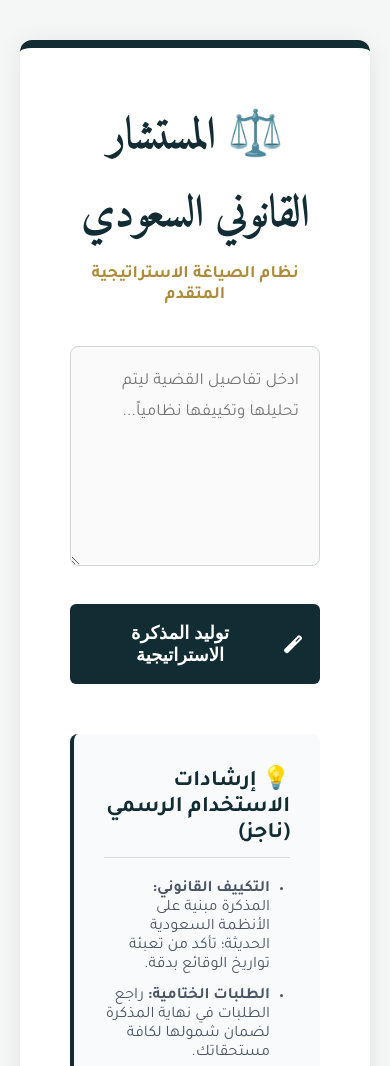
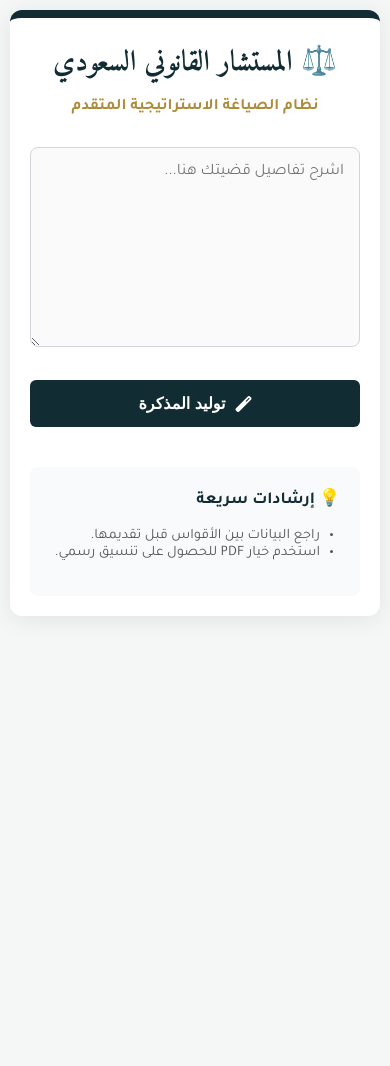
Before and after one commit to anaspppp6-source/saudi-legal-assistant, a website: page index.html in a window 390 px wide. Shown: the top 1066 px of the page. After the commit the page ends 844 px from the top, so only its background shows below. Drawn offline with Linux system fonts and the light colour scheme.

Commit message:
Update index.html

```diff
--- a/index.html
+++ b/index.html
@@ -3,23 +3,21 @@
 <head>
     <meta charset="UTF-8">
     <meta name="viewport" content="width=device-width, initial-scale=1.0">
-    <title>المساعد القانوني السعودي | منصة الخبير</title>
+    <title>المستشار القانوني السعودي | منصة الخبير</title>
     <link href="https://fonts.googleapis.com/css2?family=Amiri:wght@400;700&family=Tajawal:wght@400;700&display=swap" rel="stylesheet">
     <link rel="stylesheet" href="https://cdnjs.cloudflare.com/ajax/libs/font-awesome/6.0.0/css/all.min.css">
     <style>
-        /* تنسيق فائق: ألوان مستوحاة من الهوية البصرية الحكومية الحديثة */
         :root {
-            --primary: #122c34; /* كحلي ملكي */
-            --gold: #ad8b3a;    /* ذهبي مطفي */
-            --bg: #f4f7f6;      /* رمادي فاتح جداً */
-            --accent: #2c5e5e;  /* أخضر زمردي غامق */
+            --primary: #122c34;
+            --gold: #ad8b3a;
+            --bg: #f4f7f6;
         }
 
         body {
             font-family: 'Tajawal', sans-serif;
             background-color: var(--bg);
             margin: 0;
-            padding: 40px 20px;
+            padding: 20px; /* تقليل الحشو ليتناسب مع الجوال */
             color: #333;
         }
 
@@ -27,174 +25,128 @@
             max-width: 900px;
             margin: auto;
             background: #ffffff;
-            padding: 50px;
+            padding: 30px; /* حشو مرن */
             border-radius: 12px;
             box-shadow: 0 4px 25px rgba(0,0,0,0.08);
             border-top: 8px solid var(--primary);
-            position: relative;
         }
 
-        /* تنسيق العنوان بطريقة الشركات الكبرى */
-        .header-section { text-align: center; margin-bottom: 40px; }
         h1 {
             color: var(--primary);
             font-family: 'Amiri', serif;
-            font-size: 2.8em;
+            font-size: 2.2em; /* حجم خط متكيف */
             margin: 0;
-            letter-spacing: -1px;
+            text-align: center;
         }
+
         .subtitle {
             color: var(--gold);
             font-weight: 700;
-            font-size: 1.1em;
+            font-size: 1em;
             margin-top: 10px;
-            text-transform: uppercase;
+            text-align: center;
+            margin-bottom: 30px;
         }
 
-        /* حقل النص */
         textarea {
             width: 100%;
-            height: 220px;
-            padding: 20px;
+            height: 200px;
+            padding: 15px;
             border: 1px solid #d1d5db;
             border-radius: 8px;
-            font-size: 17px;
+            font-size: 16px;
             font-family: 'Tajawal';
             box-sizing: border-box;
-            transition: all 0.3s ease;
             background: #fafafa;
-            line-height: 1.8;
-        }
-        textarea:focus {
-            border-color: var(--primary);
-            outline: none;
-            background: #fff;
-            box-shadow: 0 0 0 4px rgba(18, 44, 52, 0.05);
         }
 
-        /* مجموعة الأزرار */
-        .button-group { display: flex; gap: 15px; margin-top: 30px; }
+        /* جعل الأزرار مرنة: بجانب بعض في الماك، وتحت بعض في الجوال */
+        .button-group {
+            display: flex;
+            flex-wrap: wrap; /* يسمح بالنزول لسطر جديد */
+            gap: 10px;
+            margin-top: 25px;
+        }
 
         button {
-            flex: 2;
+            flex: 1 1 200px; /* يتمدد ليملأ المساحة */
             background: var(--primary);
             color: white;
-            padding: 18px;
+            padding: 16px;
             border: none;
             border-radius: 6px;
-            font-size: 18px;
+            font-size: 17px;
             cursor: pointer;
-            transition: 0.3s;
             font-weight: bold;
             display: flex;
             align-items: center;
             justify-content: center;
-            gap: 12px;
+            gap: 10px;
         }
 
-        .btn-download {
-            flex: 1;
-            background: var(--gold);
-            display: none;
-        }
-
-        button:hover {
-            filter: brightness(1.2);
-            transform: translateY(-2px);
-        }
+        .btn-download { background: var(--gold); display: none; }
 
         /* أيقونة المطرقة المتحركة */
-        .loading-container {
-            display: none;
-            text-align: center;
+        .loading-container { display: none; text-align: center; margin-top: 25px; }
+        .gavel-icon { font-size: 40px; color: var(--gold); animation: hammer 0.8s infinite ease-in-out alternate; }
+        @keyframes hammer { 0% { transform: rotate(-20deg); } 100% { transform: rotate(40deg); } }
+
+        #result {
             margin-top: 30px;
             padding: 20px;
-        }
-        .gavel-icon {
-            font-size: 50px;
-            color: var(--gold);
-            animation: hammer 0.8s infinite ease-in-out alternate;
-        }
-        @keyframes hammer {
-            0% { transform: rotate(-20deg); }
-            100% { transform: rotate(40deg); }
-        }
-        .loading-text {
-            color: var(--primary);
-            font-weight: bold;
-            margin-top: 15px;
-            font-size: 1.1em;
-        }
-
-        /* النتيجة النهائية */
-        #result {
-            margin-top: 40px;
-            padding: 40px;
             background: #fff;
-            border: 1px solid #eee;
-            border-right: 6px solid var(--gold);
+            border-right: 5px solid var(--gold);
             border-radius: 4px;
             white-space: pre-wrap;
             font-family: 'Amiri', serif;
-            font-size: 1.4em;
-            line-height: 2.2;
-            color: #1a1a1a;
+            font-size: 1.3em;
+            line-height: 1.8;
             display: none;
-            box-shadow: inset 0 2px 10px rgba(0,0,0,0.02);
+            overflow-x: auto; /* يمنع خروج النص في الجوال */
         }
 
-        /* إرشادات ناجز المنسقة */
+        /* تحسينات للشاشات الصغيرة (الجوال) */
+        @media (max-width: 600px) {
+            body { padding: 10px; }
+            .container { padding: 20px; }
+            h1 { font-size: 1.8em; }
+            button { font-size: 16px; padding: 14px; }
+        }
+
         .tips-section {
-            margin-top: 50px;
-            padding: 30px;
+            margin-top: 40px;
+            padding: 20px;
             background: #f9fafb;
             border-radius: 8px;
-            border-left: 4px solid var(--primary);
+            font-size: 0.9em;
         }
-        .tips-section h3 {
-            color: var(--primary);
-            margin-top: 0;
-            font-size: 1.4em;
-            border-bottom: 1px solid #ddd;
-            padding-bottom: 10px;
-        }
-        .tips-section ul { padding-right: 20px; }
-        .tips-section li { margin-bottom: 12px; color: #4b5563; }
-
     </style>
 </head>
 <body>
 
     <div class="container">
-        <div class="header-section">
-            <h1>⚖️ المستشار القانوني السعودي</h1>
-            <div class="subtitle">نظام الصياغة الاستراتيجية المتقدم</div>
-        </div>
+        <h1>⚖️ المستشار القانوني السعودي</h1>
+        <div class="subtitle">نظام الصياغة الاستراتيجية المتقدم</div>
 
-        <textarea id="prompt" placeholder="ادخل تفاصيل القضية ليتم تحليلها وتكييفها نظامياً..."></textarea>
+        <textarea id="prompt" placeholder="اشرح تفاصيل قضيتك هنا..."></textarea>
 
         <div class="button-group">
-            <button onclick="generate()">
-                <i class="fas fa-magic"></i> توليد المذكرة الاستراتيجية
-            </button>
-            <button id="downloadBtn" class="btn-download" onclick="printMemo()">
-                <i class="fas fa-file-pdf"></i> حفظ كملف PDF
-            </button>
+            <button onclick="generate()"><i class="fas fa-magic"></i> توليد المذكرة</button>
+            <button id="downloadBtn" class="btn-download" onclick="printMemo()"><i class="fas fa-file-pdf"></i> حفظ PDF</button>
         </div>
 
         <div id="loader" class="loading-container">
             <i class="fas fa-gavel gavel-icon"></i>
-            <div class="loading-text">جاري استحضار الأسانيد النظامية وتكييف الدعوى...</div>
+            <div style="margin-top:10px; font-weight:bold;">جاري معالجة الوقائع...</div>
         </div>
 
         <div id="result"></div>
 
         <div class="tips-section">
-            <h3>💡 إرشادات الاستخدام الرسمي (ناجز)</h3>
-            <ul>
-                <li><strong>التكييف القانوني:</strong> المذكرة مبنية على الأنظمة السعودية الحديثة؛ تأكد من تعبئة تواريخ الوقائع بدقة.</li>
-                <li><strong>الطلبات الختامية:</strong> راجع الطلبات في نهاية المذكرة لضمان شمولها لكافة مستحقاتك.</li>
-                <li><strong>المرفقات الفنية:</strong> استخدم خيار حفظ PDF لتقديم ملف منسق واحترافي للدائرة القضائية.</li>
+            <h3 style="margin-top:0; color:var(--primary);">💡 إرشادات سريعة</h3>
+            <ul style="padding-right:20px; color:#555;">
+                <li>راجع البيانات بين الأقواس قبل تقديمها.</li>
+                <li>استخدم خيار PDF للحصول على تنسيق رسمي.</li>
             </ul>
         </div>
     </div>
@@ -206,8 +158,7 @@
             const loader = document.getElementById('loader');
             const downloadBtn = document.getElementById('downloadBtn');
 
-            if(!prompt) return alert("يرجى وصف القضية أولاً.");
-
+            if(!prompt) return alert("يرجى كتابة الوقائع.");
             loader.style.display = "block";
             resultDiv.style.display = "none";
             downloadBtn.style.display = "none";
@@ -221,9 +172,9 @@
                 const data = await response.json();
                 resultDiv.innerText = data.result;
                 resultDiv.style.display = "block";
-                downloadBtn.style.display = "block";
+                downloadBtn.style.display = "flex";
             } catch (e) {
-                alert("تعذر الاتصال بالخادم الذكي.");
+                alert("خطأ في الاتصال.");
             } finally {
                 loader.style.display = "none";
             }
@@ -235,19 +186,16 @@
             printWindow.document.write(`
                 <html>
                     <head>
-                        <title>مذكرة قضائية - نظام الخبير</title>
+                        <title>مذكرة قضائية</title>
                         <style>
                             @import url('https://fonts.googleapis.com/css2?family=Amiri&display=swap');
-                            body { font-family: 'Amiri', serif; direction: rtl; padding: 60px; line-height: 2.2; font-size: 15pt; }
-                            .header { text-align: center; border-bottom: 2px solid #000; padding-bottom: 20px; margin-bottom: 40px; }
+                            body { font-family: 'Amiri', serif; direction: rtl; padding: 40px; line-height: 2; font-size: 14pt; }
+                            .header { text-align: center; border-bottom: 2px solid #000; padding-bottom: 10px; margin-bottom: 30px; }
                             .content { white-space: pre-wrap; text-align: justify; }
                         </style>
                     </head>
                     <body>
-                        <div class="header">
-                            <h2>المملكة العربية السعودية</h2>
-                            <h3>مذكرة دعوى / دفاع</h3>
-                        </div>
+                        <div class="header"><h2>المملكة العربية السعودية</h2><h3>مذكرة دعوى</h3></div>
                         <div class="content">${text}</div>
                     </body>
                 </html>
```
